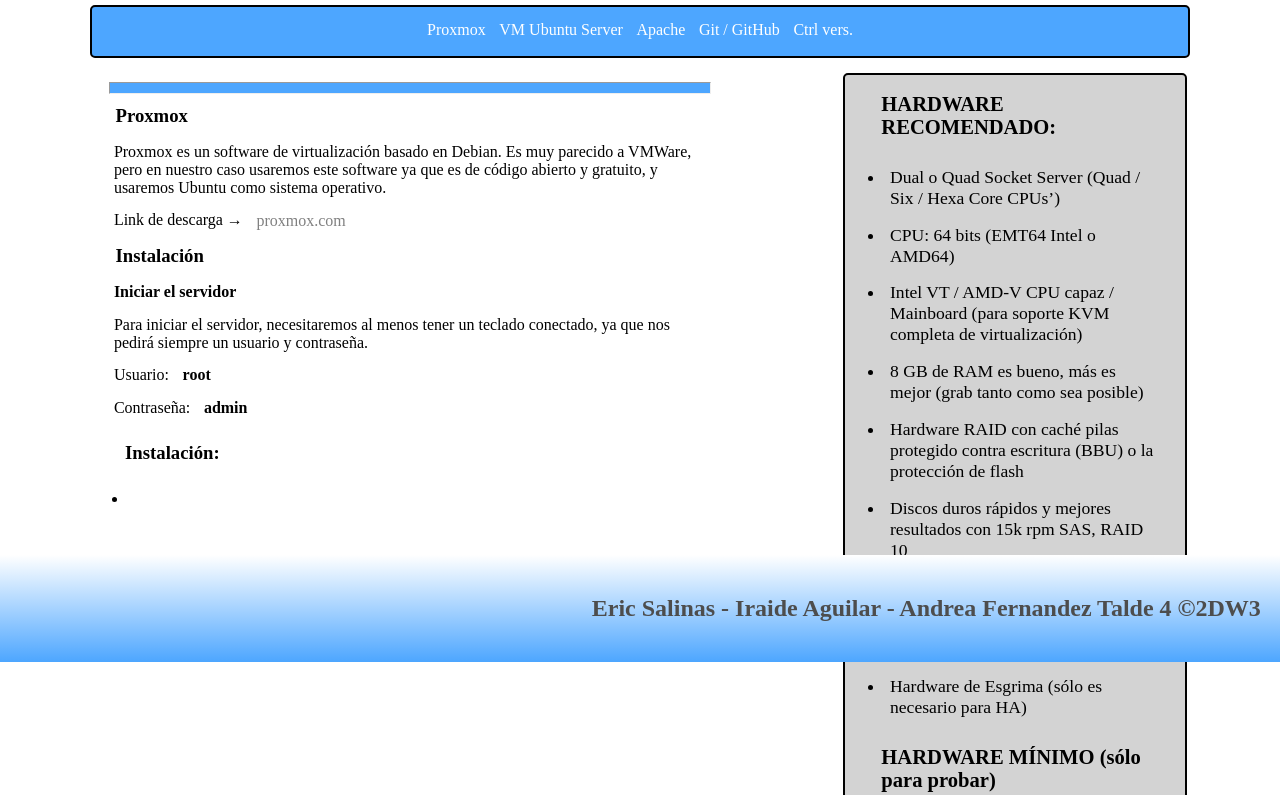
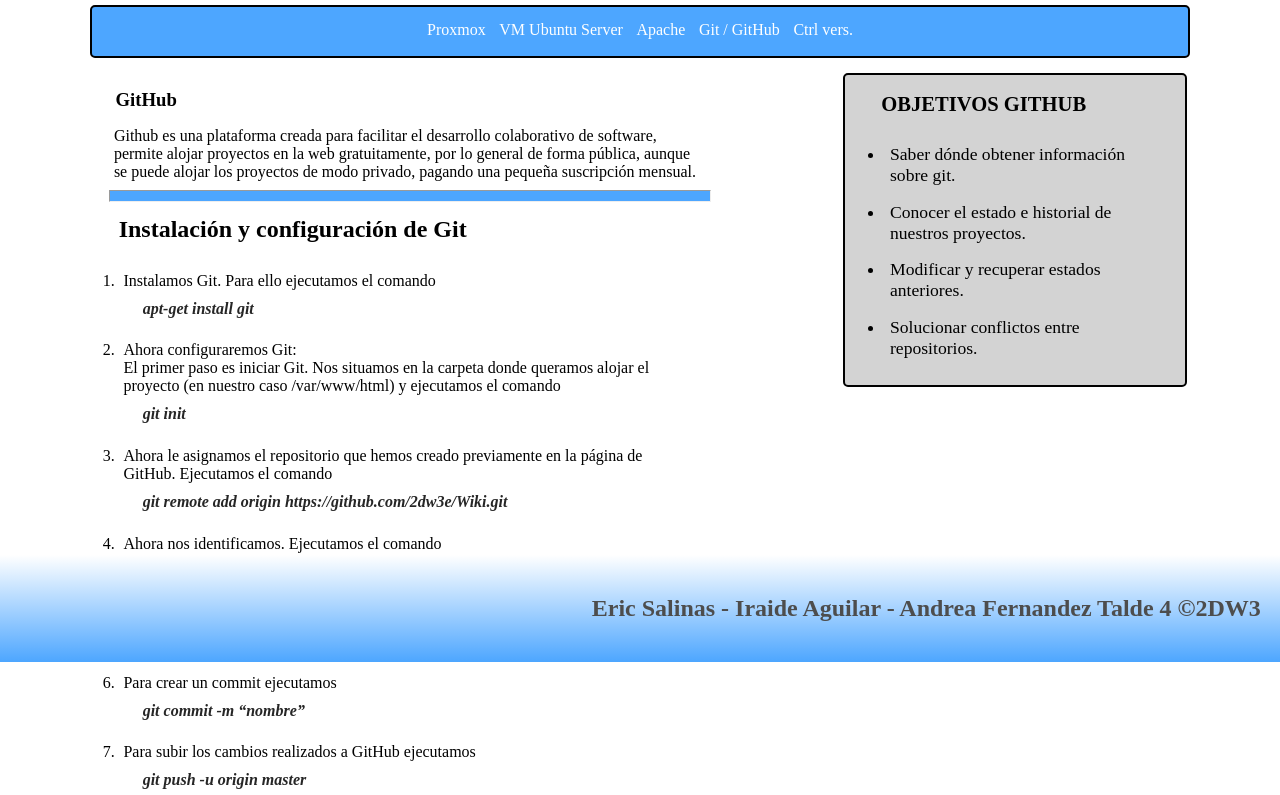
Before and after one commit to 2dw3e/Wiki, a plain HTML site: page github.html in a window 1280 px wide. Shown: the part 157-952 px from the top of the page. Drawn offline with Linux system fonts and the light colour scheme.

Commit message:
Proyecto vFinal

```diff
--- a/CSS/movil.css
+++ b/CSS/movil.css
@@ -77,6 +77,7 @@ i{
     font-weight: 900;
     color: #262626;
 }
+
 img{
     max-width: 200px;
     max-height: 70px;
@@ -130,6 +131,7 @@ li a:hover{
 @keyframes ampliar {
     5% {padding:11px;margin: -6px;}
 }
+
 nav a {
     color: #FFF;
     display: inline;
@@ -157,32 +159,51 @@ section {
     width: 100%;
     display: inline-block;
     margin-left: 10%;
+    margin-bottom: 20%;
 }
 
 article {
+    width: 150px;
     height: 150px;
     min-width: 50%;
     max-width: 80%;
     font-size: 11px;
-    margin-bottom: 100%;
+    border: none;
 }
 
-#art1 {
-    width: 150px;
-    height: 150px;
-    border: none;
-    margin-bottom: 25%;
-}
+
+
 
 aside {
     margin-left:5%;
     margin-right: 30%;
     background-color: lightgrey;
     display: inline-block;
-    margin-top: 100%;
-    font-size: 11px;
-    margin-bottom: 25%;
+    font-size: 70%;
+    padding: 2%;
+   margin-bottom: 0%;
 }
+
+.aside_proxmox {
+    margin-top: 132%;
+}
+
+.aside_server {
+    margin-top: 117%;
+}
+
+.aside_apache {
+    margin-top: 93%;
+}
+
+.aside_github {
+    margin-top: 95%;
+}
+
+.aside_git {
+    margin-top: 63%;
+}
+
 
 footer {
     position: fixed;
--- a/CSS/ordenador.css
+++ b/CSS/ordenador.css
@@ -67,6 +67,7 @@ nav li {
     margin: 0%;
     padding: 0%;
 }
+
 li a:hover{
         animation: ampliar 1s;
 }
@@ -89,10 +90,12 @@ nav a:hover, nav a:active {
 a:hover{
     color: black;
 }
+
 a{
     color: grey;
     text-decoration:none;
 }
+
 section {
     display: flex;
     width: 100%;
@@ -104,9 +107,8 @@ article {
     max-width: 80%;
 }
 
-#art1 {
+#art_proxmox, #art_server, #art_apache, #art_github, #art_git {
     width: 150px;
-    background-color: white;
     height: 150px;
     border: none;
 }
--- a/github.html
+++ b/github.html
@@ -3,7 +3,7 @@
 <head>
   <meta charset="utf-8">
   <meta http-equiv="X-UA-Compatible" content="IE=edge">
-  <title>Proxmox</title>
+  <title>Wiki</title>
    <link rel="stylesheet" type="text/css" media="only screen and (min-width: 800px)"  href="CSS/ordenador.css">
    <link rel="stylesheet" type="text/css" media="only screen and (max-width: 799px)" href="CSS/movil.css">
 </head>
@@ -22,45 +22,33 @@
         </ul>
       </nav>
       <section>
-        <article id="art1">
+        <article id="art_github">
+            <h1>GitHub</h1>
+            <div>Github es una plataforma creada para facilitar el desarrollo colaborativo de software, permite alojar proyectos en la web gratuitamente, por lo general de forma pública, aunque se puede alojar los proyectos de modo privado, pagando una pequeña suscripción mensual.
+            </div>
             <hr id="github">
-            <h3>Proxmox</h3>
-            <div>Proxmox es un software de virtualización basado en Debian. Es muy parecido a VMWare, pero en nuestro caso usaremos este software ya que es de código abierto y gratuito, y usaremos Ubuntu como sistema operativo.</div>
-            <div>Link de descarga → <a href=https://www.proxmox.com/en/downloads/item/proxmox-ve-5-0-iso-installer target="_blank">proxmox.com</a></div>
-            <h3>Instalación</h3>
-            <h4>Iniciar el servidor</h4>
-            <div>Para iniciar el servidor, necesitaremos al menos tener un teclado conectado, ya que nos pedirá siempre un usuario y contraseña.</div>
-              <p>Usuario: <b>root</b></p>
-              <p>Contraseña: <b>admin</b></p>
-            <div>
-                <h3>Instalación:</h3>
+            <h2>Instalación y configuración de Git</h2>
+               <ol>
+                 <li>Instalamos Git. Para ello ejecutamos el comando <p><i>apt-get install git</i></p></li>
+                 <li>Ahora configuraremos Git:<br>
+                 El primer paso es iniciar Git. Nos situamos en la carpeta donde queramos alojar el proyecto (en nuestro caso /var/www/html) y ejecutamos el comando <p><i>git init</i></p></li>
+                 <li>Ahora le asignamos el repositorio que hemos creado previamente en la página de GitHub. Ejecutamos el comando <p><i>git remote add origin https://github.com/2dw3e/Wiki.git</i></p></li>
+                 <li>Ahora nos identificamos. Ejecutamos el comando <p><i>git config --global user.email 2dw3euskera@gmail.com</i></p></li>
+                 <li>Para subir todos los archivos que hay en la carpeta ejecutamos <p><i>git add.</i></p></li>
+                 <li>Para crear un commit ejecutamos <p><i>git commit -m “nombre”</i></p></li>
+                 <li>Para subir los cambios realizados a GitHub ejecutamos <p><i>git push -u origin master</i></p></li>
+                 <li>Introducimos el usuario y la contraseña de GitHub</li>
+                 <li>Una vez que hayamos hecho algún cambio y lo hayamos subido a GitHubt, si queremos descargar el proyecto completo, en el servidor, ejecutamos <p><i>git pull origin master</i></p></li>
+              </ol>
+        </article>
+        <aside class="aside_github">
+          <h3>OBJETIVOS GITHUB</h3>
             <ul>
-               <li></li>
+              <li>Saber dónde obtener información sobre git.</li>
+              <li>Conocer el estado e historial de nuestros proyectos.</li>
+              <li>Modificar y recuperar estados anteriores.</li>
+              <li>Solucionar conflictos entre repositorios.</li>
             </ul>
-            </div>
-        </article>
-        <aside>
-
-               <h3>HARDWARE RECOMENDADO:</h3>
-            <ul>
-               <li>Dual o Quad Socket Server (Quad / Six / Hexa Core CPUs’)</li>
-               <li>CPU: 64 bits (EMT64 Intel o AMD64)</li>
-               <li>Intel VT / AMD-V CPU capaz / Mainboard (para soporte KVM completa de virtualización)</li>
-               <li>8 GB de RAM es bueno, más es mejor (grab tanto como sea posible)</li>
-               <li>Hardware RAID con caché pilas protegido contra escritura (BBU) o la protección de flash</li>
-               <li>Discos duros rápidos y mejores resultados con 15k rpm SAS, RAID 10</li>
-               <li>Dos Gbit NIC (para la vinculación), NIC’s adicionales dependiendo de la tecnología de almacenamiento preferido y configuración del clúster</li>
-               <li>Hardware de Esgrima (sólo es necesario para HA)</li>
-            </ul>
-               <h3>HARDWARE MÍNIMO (sólo para probar)</h3>
-            <ul>
-               <li>Intel VT / AMD-V CPU capaz / Mainboard (para soporte KVM completa de virtualización)</li>
-               <li>CPU: 64 bits (EMT64 Intel o AMD64)</li>
-               <li>Mínimo 1 GB de RAM</li>
-               <li>Unidad de disco duro</li>
-               <li>Una NIC</li>
-            </ul>
-
         </aside>
       </section>
     <footer id="github_footer">
```
Also changed, not shown: apache.html (+11 -9 lines), controlvs.html (+3 -3 lines), index.html (+2 -3 lines), server.html (+17 -16 lines).
